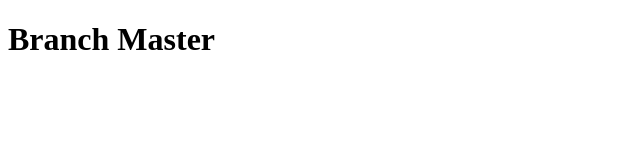
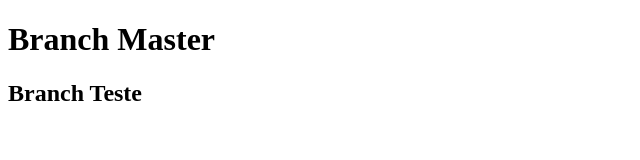
Before and after one commit to felipehads/RepositorioTeste, a plain HTML site: page index.html in a window 1280 px wide. Shown: the whole page, without its empty margins (0-640 px from the left). Drawn offline with Linux system fonts and the light colour scheme.

Commit message:
Branch teste commit

```diff
--- a/index.html
+++ b/index.html
@@ -9,6 +9,7 @@
 
 <body>
     <h1>Branch Master</h1>
+    <h2>Branch Teste</h2>
 </body>
 
 </html>
```
